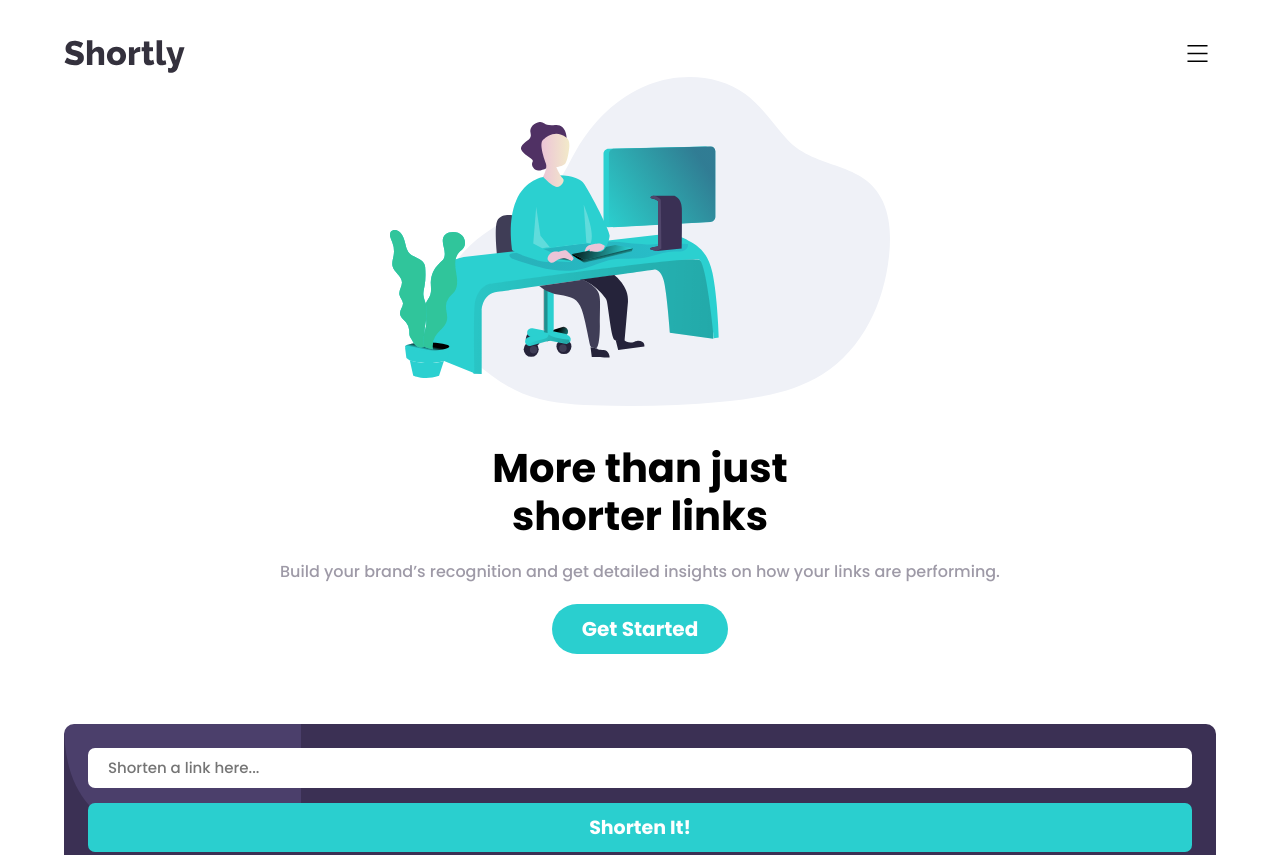
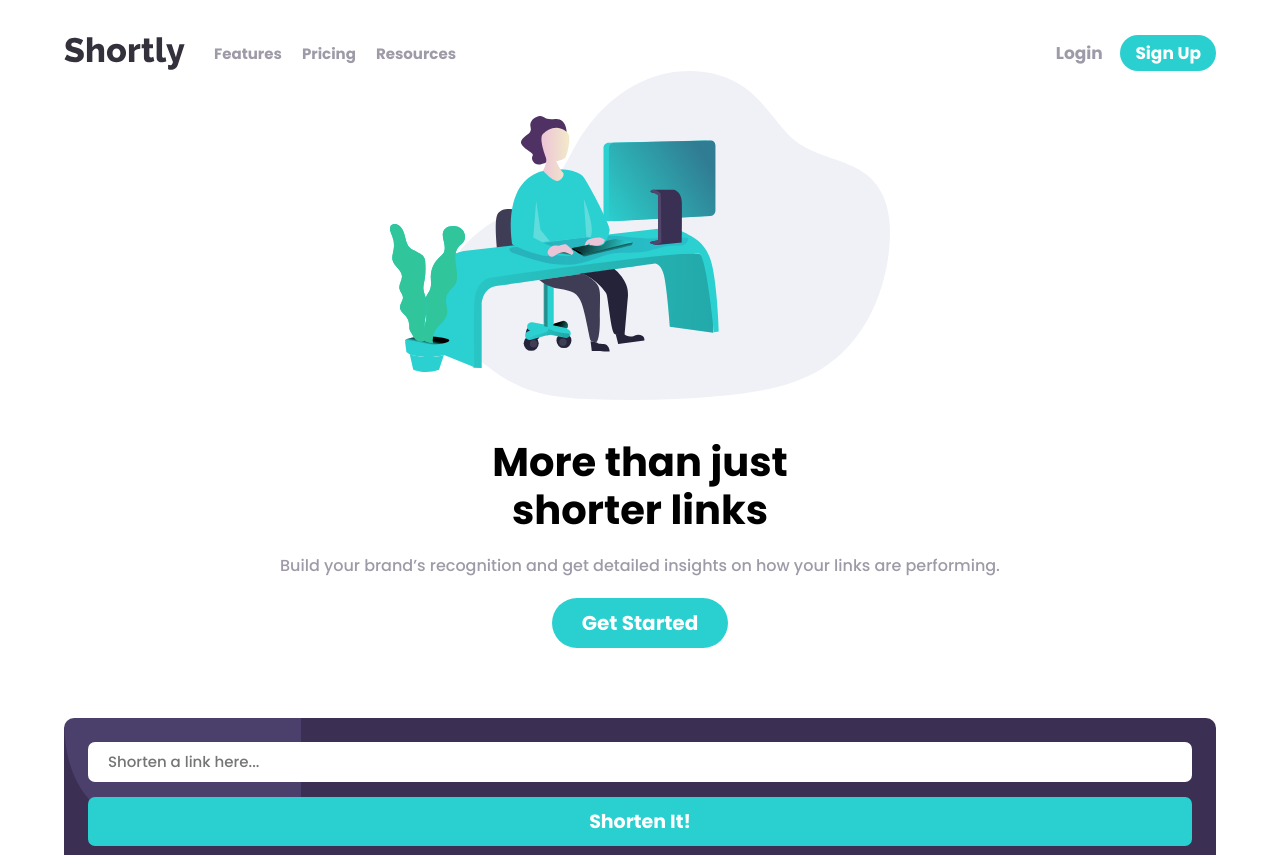
Before and after one commit to CarlosReyes84/URL-Shortening-API-LandingPage, a website: page index.html in a window 1280 px wide. Shown: the top 855 px of the page. Drawn offline with Linux system fonts and the light colour scheme.

Commit message:
finish responsive desktop navigation

```diff
--- a/index.html
+++ b/index.html
@@ -18,7 +18,19 @@
 
             <nav>
               <img class="hamburger" src="images/icon-hamburger.svg" alt="icon-hamburger">
+
+              <ul class="navigation-list">
+                <li><a href="#">Features</a></li>
+                <li><a href="#">Pricing</a></li>
+                <li><a href="#">Resources</a></li>
+              </ul>
             </nav>
+
+            <div class="buttons-navigation-desktop">
+              <button class="login">Login</button>
+              <button class="signUp">Sign Up</button>
+            </div>
+
           </header>
 
           <section class="get-started">
--- a/src/scss/layout/header.scss
+++ b/src/scss/layout/header.scss
@@ -1,8 +1,14 @@
+@use '../main/mixins.scss' as *;
+@use '../main/variables.scss' as *;
+
 .header {
     margin-top: 3.5rem;
     display: flex;
     align-items: center;
     justify-content: space-between;
+    @include desktop {
+        position: relative;
+    }
     .logo {
         cursor: pointer;
     }
@@ -10,6 +16,49 @@
         .hamburger {
             width: 3.7rem;
             cursor: pointer;
+            @include desktop {
+                display: none;
+            }
+        }
+        .navigation-list {
+            list-style: none;
+            display: flex;
+            gap: 2rem;
+            li {
+                a {
+                    text-decoration: none;
+                    color: $grayish-violet;
+                    font-size: 1.5rem;
+                    font-weight: bold;
+                }
+            }
+            @include mobile {
+                display: none;
+            }
+        }
+        @include desktop {
+            position: absolute;
+            left: 150px;
+        }
+    }
+    .buttons-navigation-desktop {
+        button {
+            font-size: 1.7rem;
+            padding: .5rem 1.5rem;
+            border-radius: 2rem;
+            border: none;
+            font-weight: bold;
+        }
+        .login {
+            background-color: #fff;
+            color: $grayish-violet;
+        }
+        .signUp {
+            background: $cyan;
+            color: #fff;
+        }
+        @include mobile {
+            display: none;
         }
     }
 }
--- a/src/scss/layout/url-section.scss
+++ b/src/scss/layout/url-section.scss
@@ -17,7 +17,7 @@
             box-sizing: border-box;
             font-size: 1.5rem;
             &:focus {
-                border: 1px solid red;
+                outline: 2px solid red;
             }
         }
         .input-submit {
--- a/src/scss/main/mixins.scss
+++ b/src/scss/main/mixins.scss
@@ -0,0 +1,11 @@
+@mixin desktop {
+    @media(min-width: 830px) {
+        @content;
+    }
+}
+
+@mixin mobile {
+    @media(max-width: 830px) {
+        @content;
+    }
+}
```
Also changed, not shown: dist/css/app.css.
